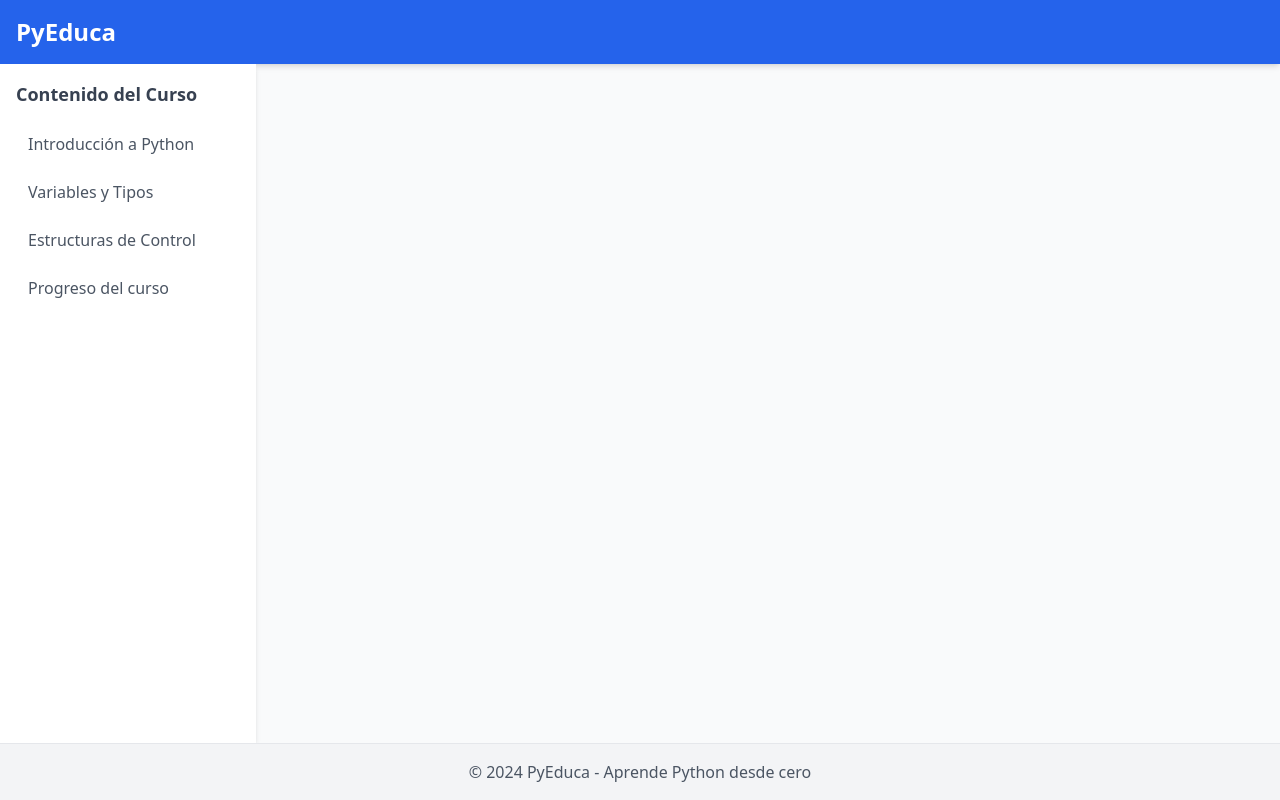
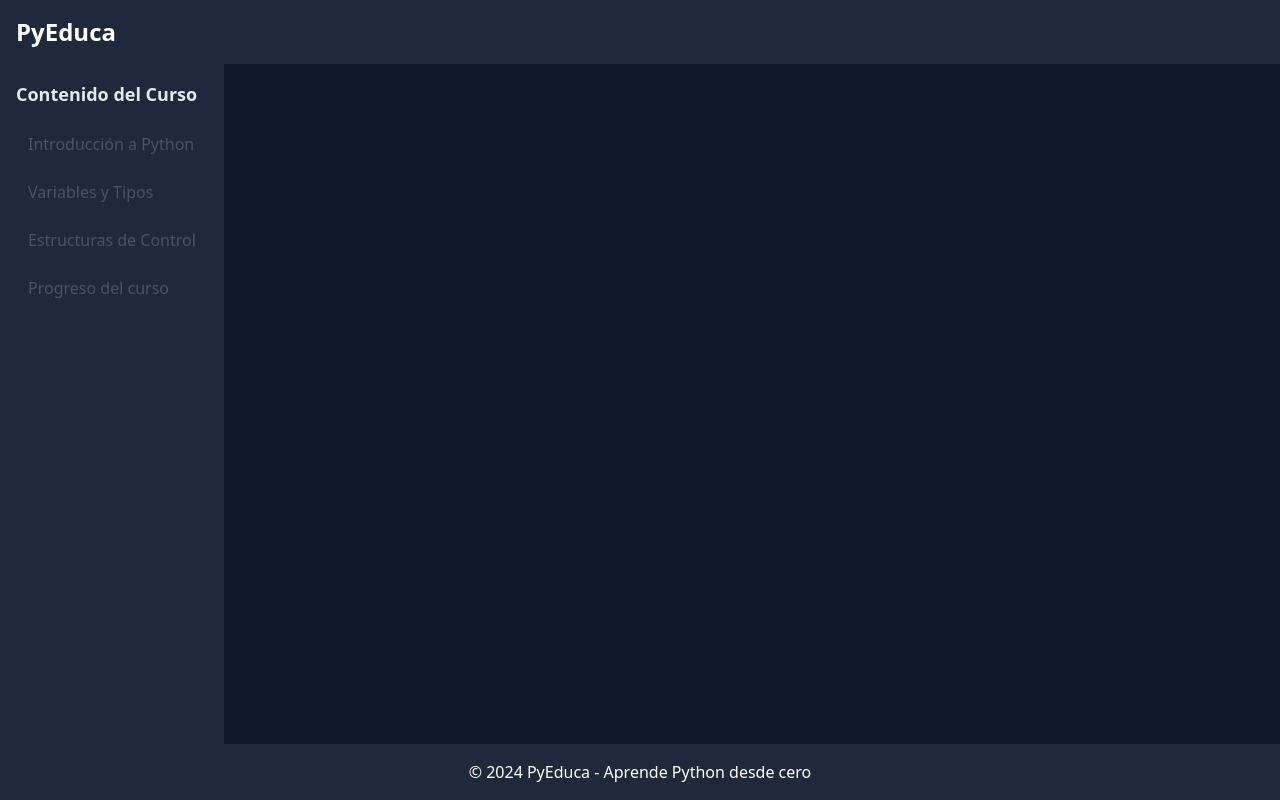
Before and after one commit to mita08mm/Py-Educa, a React (Vite) app in the folder frontend/: page / in a window 1280 px wide. Built offline with nearby package versions, Linux system fonts and the light colour scheme.

Commit message:
fix: colors

```diff
--- a/frontend/src/modules/layout/components/Footer.tsx
+++ b/frontend/src/modules/layout/components/Footer.tsx
@@ -1,6 +1,6 @@
 export const Footer = () => {
     return (
-      <footer className="bg-gray-100 p-4 text-center text-gray-600 border-t">
+      <footer className="bg-[#1E293B] text-white p-4 shadow-md text-center">
         <p>© 2024 PyEduca - Aprende Python desde cero</p>
       </footer>
     );
--- a/frontend/src/modules/layout/components/Header.tsx
+++ b/frontend/src/modules/layout/components/Header.tsx
@@ -1,7 +1,7 @@
 export const Header = () => {
-    return (
-      <header className="bg-blue-600 text-white p-4 shadow-md">
-        <h1 className="text-2xl font-bold">PyEduca</h1>
-      </header>
-    );
-  };
+  return (
+    <header className="bg-[#1E293B] text-white p-4 shadow-md">
+      <h1 className="text-2xl font-bold">PyEduca</h1>
+    </header>
+  );
+};
--- a/frontend/src/modules/layout/components/Layout.tsx
+++ b/frontend/src/modules/layout/components/Layout.tsx
@@ -15,7 +15,7 @@ export const Layout = ({ children }: LayoutProps) => {
       <div className="flex flex-1">
         <Sidebar />
 
-        <main className="flex-1 p-6 overflow-auto">
+        <main className="flex-1 p-6 overflow-auto bg-[#0F172A]">
           {children}
         </main>
       </div>
--- a/frontend/src/modules/layout/components/Sidebar.tsx
+++ b/frontend/src/modules/layout/components/Sidebar.tsx
@@ -7,13 +7,13 @@ export const Sidebar = () => {
     ];
 
     return (
-      <aside className="w-64 bg-white shadow-md p-4">
-        <h2 className="font-bold text-lg mb-4 text-gray-700">Contenido del Curso</h2>
+      <aside className="bg-[#1E293B] shadow-md p-4">
+        <h2 className="font-bold text-lg mb-4 text-[#E2E8F0]">Contenido del Curso</h2>
         <nav>
           <ul className="space-y-2">
             {courseSections.map((section, index) => (
               <li key={index}>
-                <a href="#" className="block px-3 py-2 rounded hover:bg-blue-50 text-gray-600 hover:text-blue-600">
+                <a href="#" className="block px-3 py-2 rounded hover:bg-blue-50 text-gray-600 hover:text-blue-600 text-[#E2E8F0]">
                   {section}
                 </a>
               </li>
```
Also changed, not shown: frontend/package.json (+4 -5 lines), package.json (added, +8 -0 lines), 2 other files (tests, documents, lock files or other folders).
